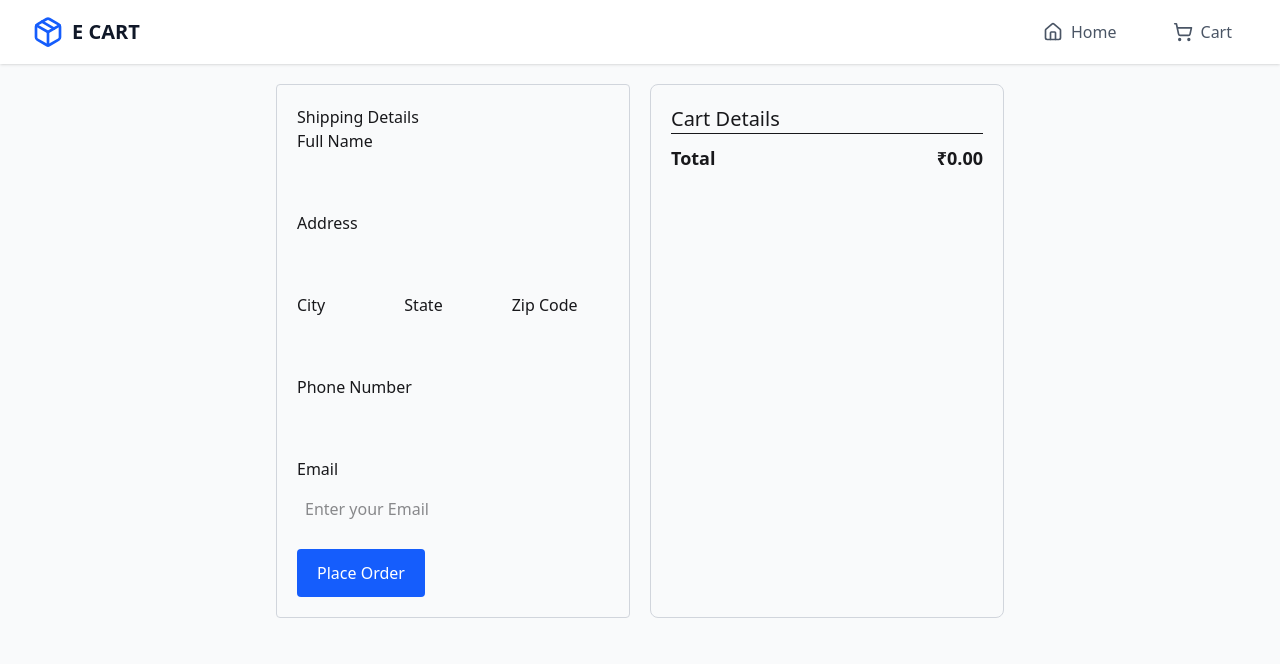
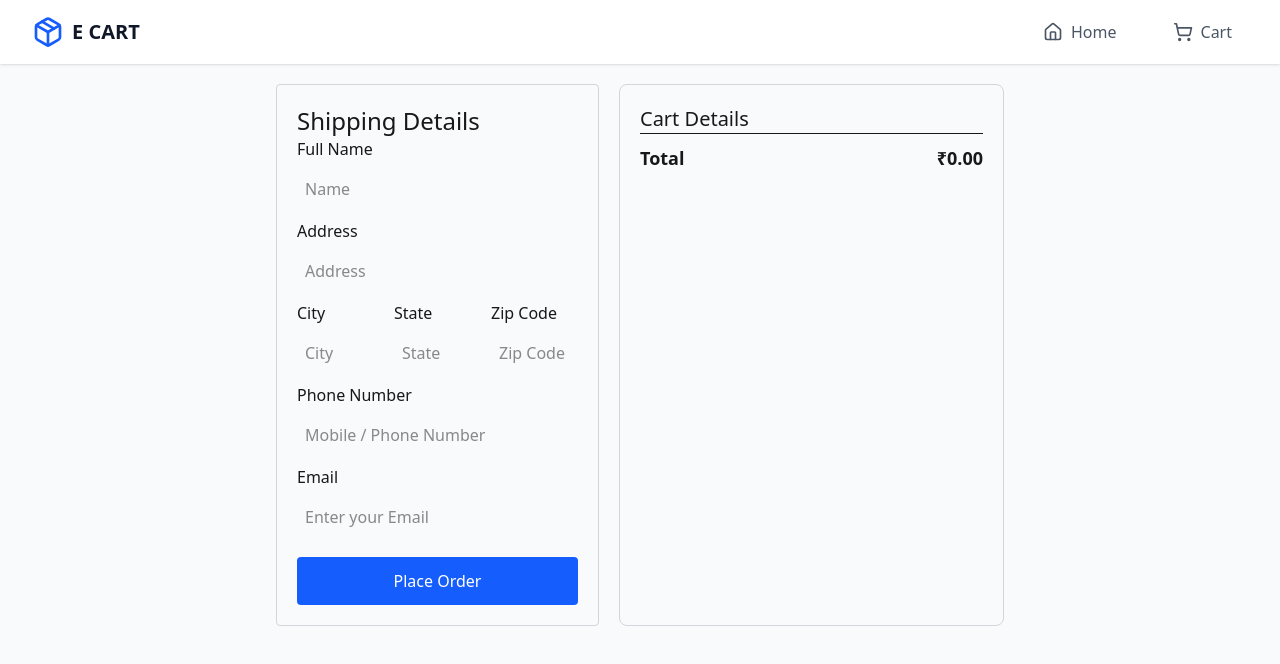
Before and after one commit to Pad-coder/next-js-ecommerce-app, a Next.js app: page /checkoutpage in a window 1280 px wide. Shown: the top 664 px of the page. Built offline with nearby package versions, Linux system fonts and the light colour scheme.

Commit message:
feat: Enhance checkout page layout and improve form accessibility

```diff
--- a/src/app/checkoutpage/page.js
+++ b/src/app/checkoutpage/page.js
@@ -34,13 +34,14 @@ function CheckOutPage() {
     alert('Order placed successfully!');
   };
   return (
-    <div className='flex p-5 max-w-3xl mx-auto'>
+    <div className='flex flex-col-reverse lg:flex-row p-5 max-w-3xl mx-auto'>
 
+      <div className='md:flex-1 '>
         <form
           onSubmit={handleSubmit}
-        className='flex-1 mr-5 p-5 border-1 border-gray-300 rounded'
+          className='p-5 mt-5 lg:mt-0 lg:mr-5 lg:p-5 border-1 border-gray-300 rounded'
         >
-        <h2>Shipping Details</h2>
+          <h2 className='text-2xl'>Shipping Details</h2>
           <div className='mb-2.5'>
             <label>
               Full Name
@@ -49,6 +50,7 @@ function CheckOutPage() {
                 name="fullName"
                 value={shippingDetails.fullName}
                 onChange={handleInputChange}
+                placeholder='Name'
                 required
                 className='w-full p-2 mt-2'
               />
@@ -64,6 +66,7 @@ function CheckOutPage() {
                 value={shippingDetails.address}
                 onChange={handleInputChange}
                 required
+                placeholder='Address'
                 className='w-full p-2 mt-2'
               />
 
@@ -77,6 +80,7 @@ function CheckOutPage() {
                 name="city"
                 value={shippingDetails.city}
                 onChange={handleInputChange}
+                placeholder='City'
                 required
                 className='w-full p-2 mt-2'
               />
@@ -88,11 +92,11 @@ function CheckOutPage() {
                 name="state"
                 value={shippingDetails.state}
                 onChange={handleInputChange}
+                placeholder='State'
                 required
                 className='w-full p-2 mt-2'
               />
             </label>
-
             <label className='flex-1'>
               Zip Code
               <input
@@ -101,10 +105,10 @@ function CheckOutPage() {
                 value={shippingDetails.zip}
                 onChange={handleInputChange}
                 required
+                placeholder='Zip Code'
                 className='w-full p-2 mt-2'
               />
             </label>
-
           </div>
           <div className='mb-2.5'>
             <label>
@@ -114,11 +118,11 @@ function CheckOutPage() {
                 name="phone"
                 value={shippingDetails.phone}
                 onChange={handleInputChange}
+                placeholder='Mobile / Phone Number'
                 required
                 className='w-full p-2 mt-2'
               />
             </label>
-
           </div>
           <div className='mb-2.5'>
             <label>
@@ -136,12 +140,13 @@ function CheckOutPage() {
           </div>
           <button
             type="submit"
-          className='py-3 px-5 bg-blue-600 text-white border-none rounded mt-2.5 cursor-pointer'
+            className='py-3 w-full  px-5 bg-blue-600 text-white border-none rounded mt-2.5 cursor-pointer'
           >
             Place Order
           </button>
         </form>
 
+      </div>
       <div
         className='flex-1 p-5 border border-gray-300 rounded-lg bg-gray-50'
       >
```
Lines whose indentation alone changed are shown as unchanged.
